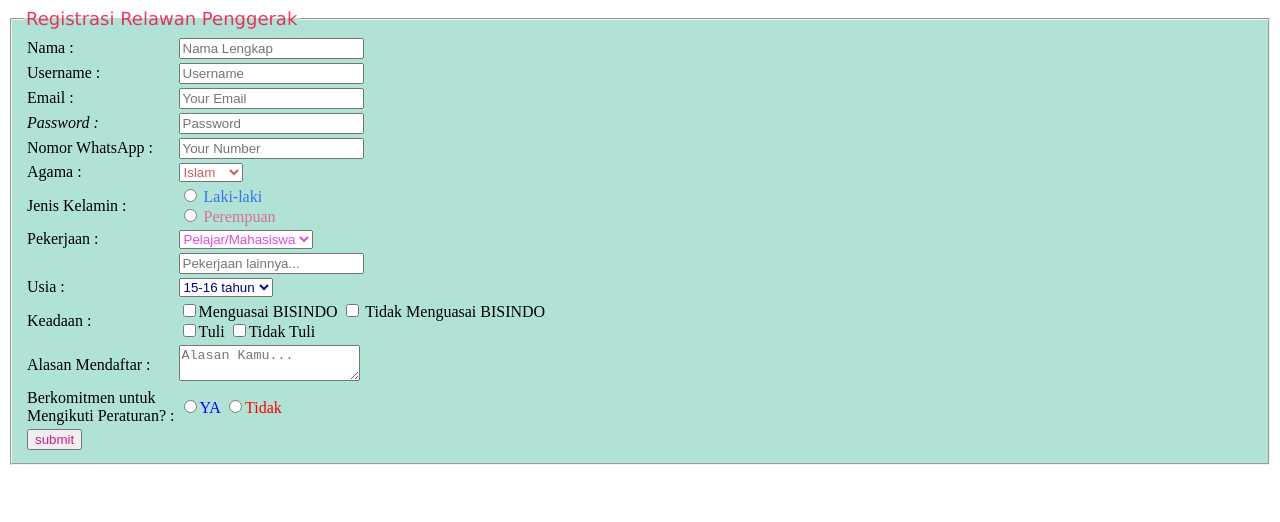
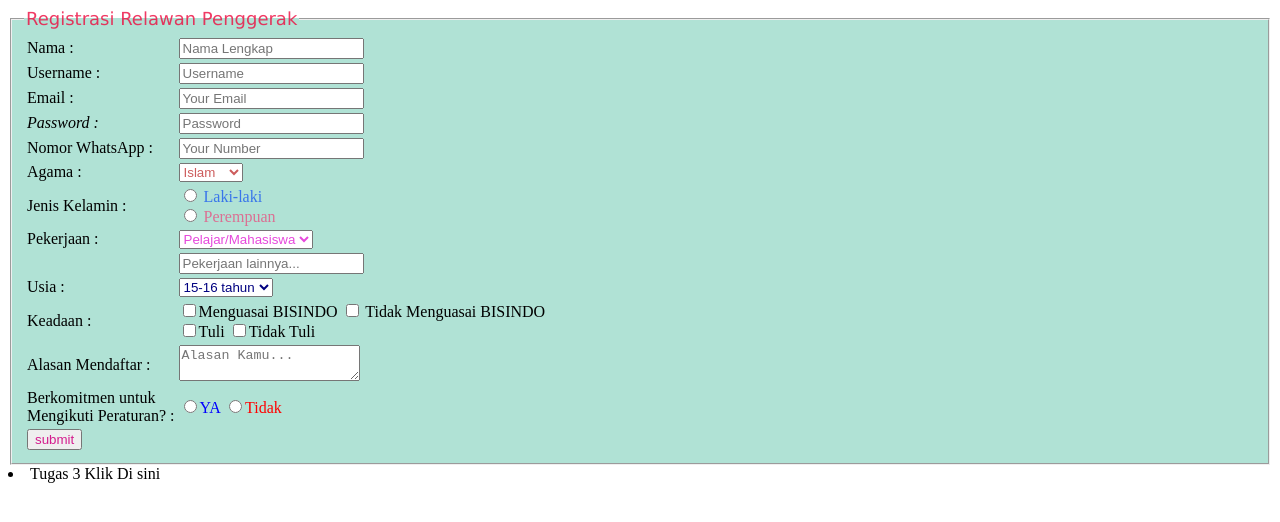
Before and after one commit to jeezzdw/Tugas2.html, a plain HTML site: page index.html in a window 1280 px wide. Drawn offline with Linux system fonts and the light colour scheme.

Commit message:
Update index.html

```diff
--- a/index.html
+++ b/index.html
@@ -97,5 +97,6 @@
                 </table>
         </fieldset>
     </form>
+                    <li><a hreft="https://jeezzdw.github.io/tugas3/">Tugas 3 Klik Di sini</a></li>
 </body>
 </html>
```
